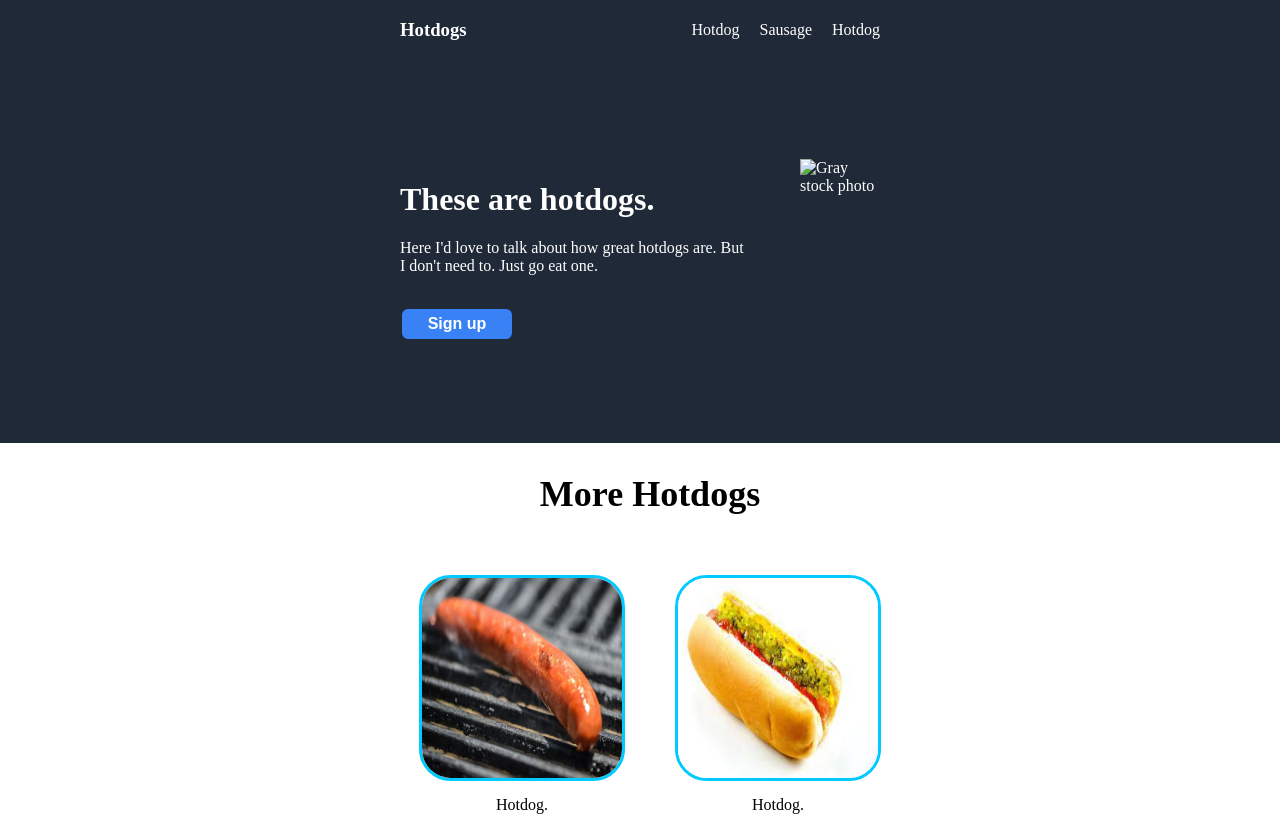
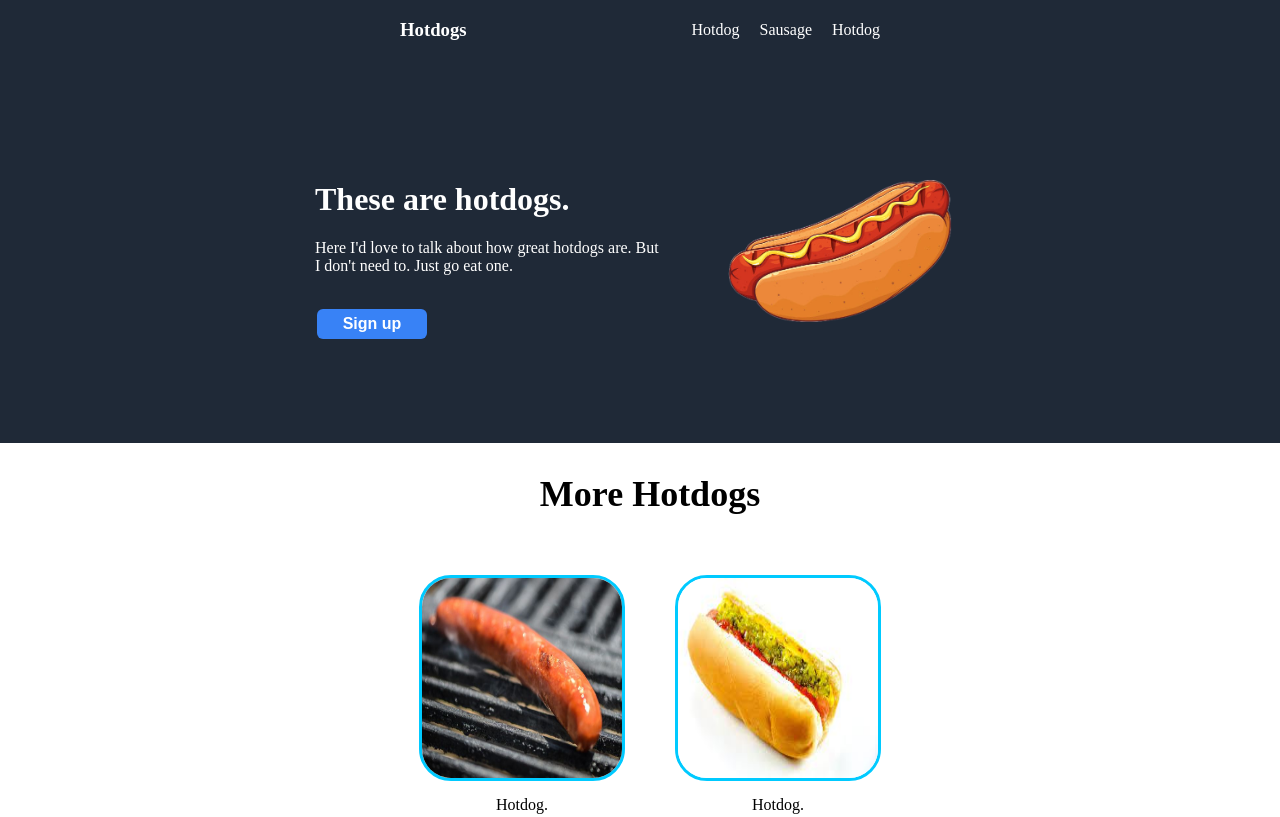
Before and after one commit to Kyle-Close/Landing-Page, a plain HTML site: page index.html in a window 1280 px wide. Shown: the top 817 px of the page. Drawn offline with Linux system fonts and the light colour scheme; the site is published under a folder, as on GitHub Pages, so addresses that start at the root find nothing.

Commit message:
Update index.html

```diff
--- a/index.html
+++ b/index.html
@@ -27,7 +27,7 @@
                 </p>
                 <button>Sign up</button>
             </div>
-            <img src="/img/hotdog.png" alt="Gray stock photo">
+            <img src="./img/hotdog.png" alt="Comic style hotdog in bun">
         </div>
     </div>
 
```
